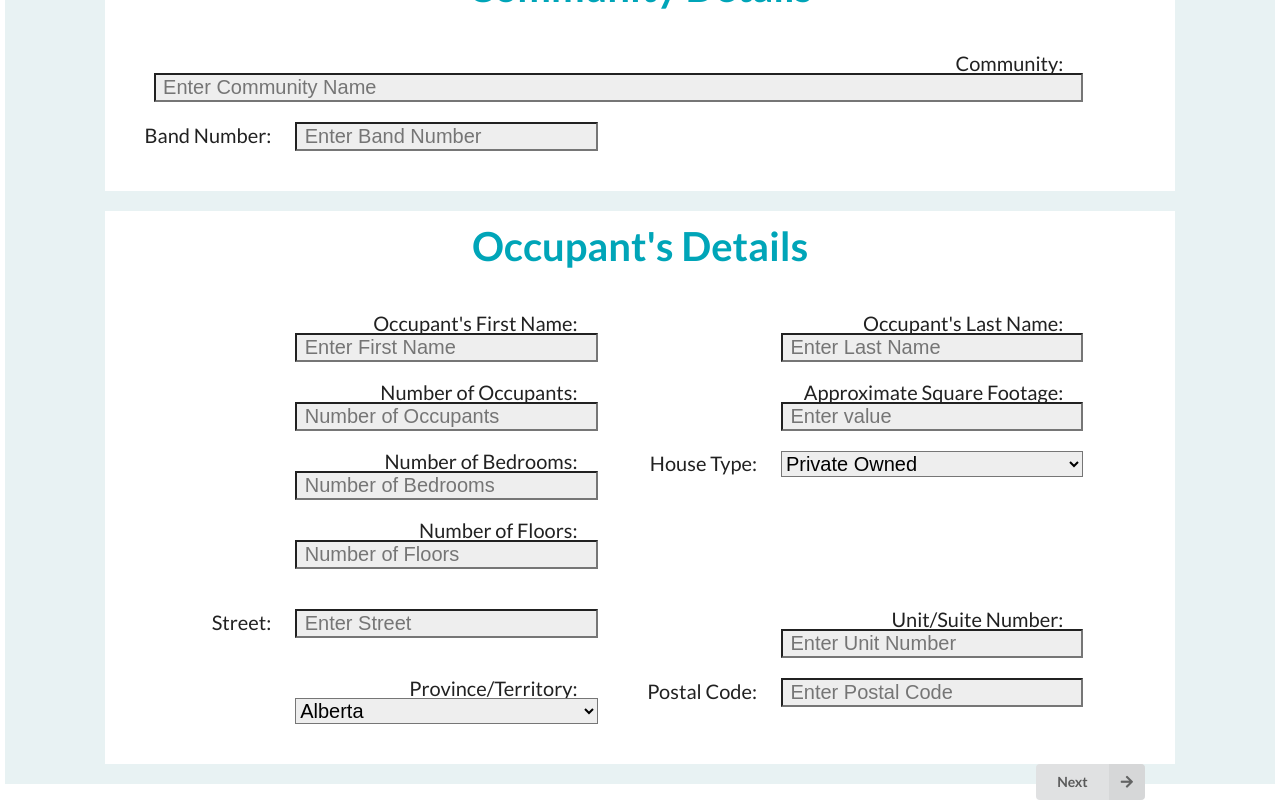
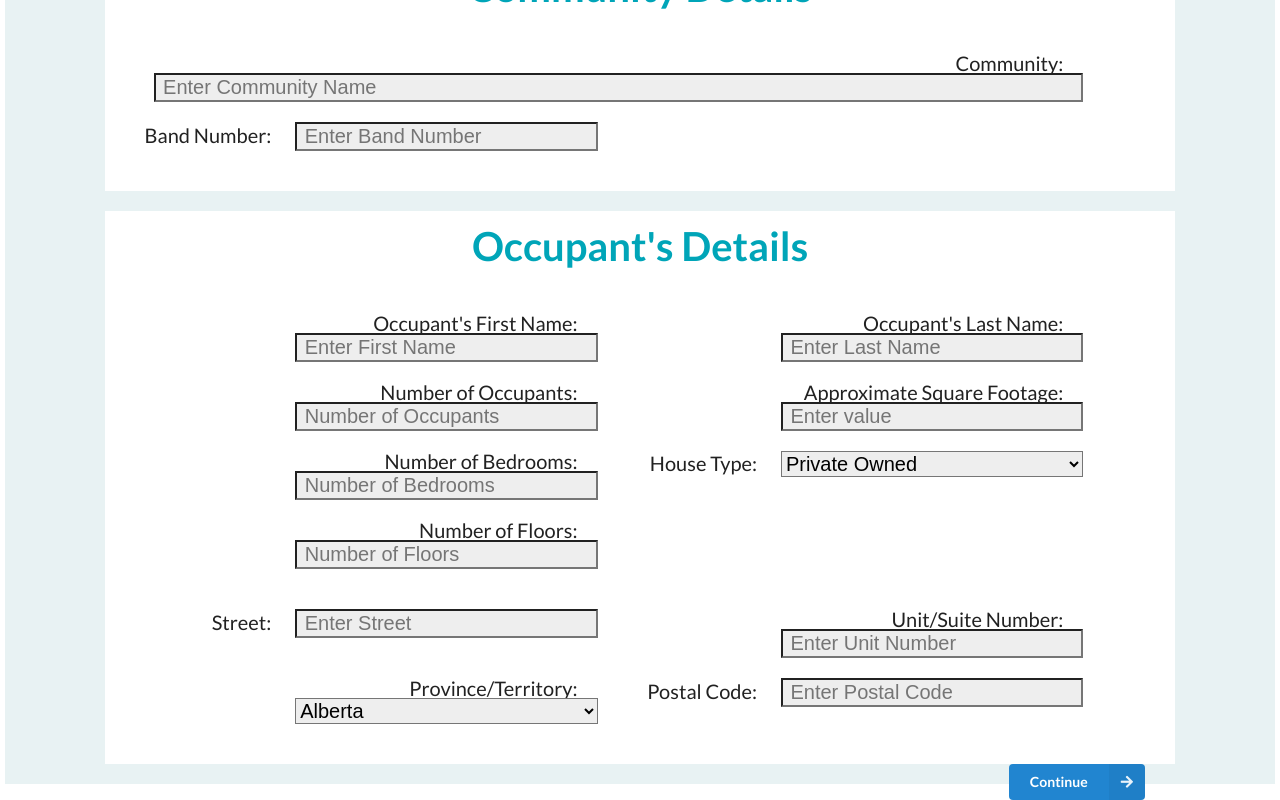
Before and after one commit to GGupta721/HSAtest, a React (Create React App) app in the folder hsatest/: page / in a window 1280 px wide. Shown: the part 347-1147 px from the top of the page. Built offline with nearby package versions, Linux system fonts and the light colour scheme.

Commit message:
minor changes

```diff
--- a/hsatest/src/components/App.css
+++ b/hsatest/src/components/App.css
@@ -72,7 +72,7 @@ input[type="radio"] {
 } */
 
 .NavLinks {
-  color: lightseagreen;
+  color: rgb(188, 241, 239);
   font-size: 24px;
   /* font-weight: bold; */
 }
@@ -81,7 +81,7 @@ input[type="radio"] {
   float: right;
   /* padding: 10px; */
   margin-top: 20px;
-  margin-right: 25px;
+  /* margin-right: 10px; */
   margin-bottom: 20px;
   /* margin-bottom: 5px; */
 }
--- a/hsatest/src/components/Form/Exterior/Exterior.js
+++ b/hsatest/src/components/Form/Exterior/Exterior.js
@@ -1,11 +1,6 @@
 import React from  "react"
 import { Alert } from "reactstrap"
 import "./Exterior.css"
-// import PopoverPopupState from "../PopoverCommentRequired";
-// import Typography from '@mui/material/Typography';
-// import Button from '@mui/material/Button';
-// import Popover from '@mui/material/Popover';
-// import PopupState, { bindTrigger, bindPopover } from 'material-ui-popup-state';
 
 class Exterior extends React.Component{
 
@@ -32,6 +27,7 @@ class Exterior extends React.Component{
                 const {exteriorValues, handleChange} = this.props;
 
                 return(
+                        <div>
                                 <div class="grid-container">
                                         <div className="questions grid-child">
 
@@ -216,8 +212,17 @@ class Exterior extends React.Component{
                                                 </p>
 
                                         </div>
-                                <button onClick={this.previous}>Previous</button>
-                                <button onClick={this.continue}>Continue</button>
+
+                                </div>
+                                <button class="ui left labeled icon button previous blue" onClick={this.previous}>
+                                        <i class="left arrow icon"></i>
+                                        Previous
+                                </button>
+                                        {/* <button onClick={this.continue}>Continue</button> */}
+                                <button class="ui right labeled icon button next blue" onClick={this.continue}>
+                                        <i class="right arrow icon"></i>
+                                        Continue
+                                </button>
                         </div>
 
                 );
--- a/hsatest/src/components/Form/InteriorDetails/InteriorDetails.js
+++ b/hsatest/src/components/Form/InteriorDetails/InteriorDetails.js
@@ -555,8 +555,15 @@ class InteriorDetails extends React.Component{
                                         </div>
                                 </div>
                                 <br/>
-                                <button onClick={this.previous}>Previous</button>
-                                <button onClick={this.continue}>Continue</button>
+                                <button class="ui left labeled icon button previous blue" onClick={this.previous}>
+                                        <i class="left arrow icon"></i>
+                                        Previous
+                                </button>
+                                        {/* <button onClick={this.continue}>Continue</button> */}
+                                <button class="ui right labeled icon button next blue" onClick={this.continue}>
+                                        <i class="right arrow icon"></i>
+                                        Continue
+                                </button>
                         </div>
                 );
         }
--- a/hsatest/src/components/Form/Report/Report.js
+++ b/hsatest/src/components/Form/Report/Report.js
@@ -55,7 +55,12 @@ class Report extends Component {
                         <td style={{ border:"2px solid black"}}></td>
                     </tr>
                 </table>
-            <button onClick={this.previous}>Previous</button>
+                <br/>
+                <button class="ui left labeled icon button previous blue" onClick={this.previous}>
+                    <i class="left arrow icon"></i>
+                    Previous
+                </button>
+
             </div>
         );
     }
--- a/hsatest/src/components/Form/details/occupantDetails.js
+++ b/hsatest/src/components/Form/details/occupantDetails.js
@@ -112,9 +112,9 @@ class OccupantDetails extends React.Component{
 
                 </div>
                 <br/><br/>
-                <button class="ui right labeled icon button next NavLinks" onClick={this.continue}>
+                <button class="ui right labeled icon button next blue" onClick={this.continue}>
                     <i class="right arrow icon"></i>
-                    Next
+                    Continue
                 </button>
                 {/* <button onClick={this.continue}>continue</button> */}
 
--- a/hsatest/src/components/Form/form.css
+++ b/hsatest/src/components/Form/form.css
@@ -16,6 +16,10 @@
 
 .blue {
   color: #00a5b8;
+}
+
+.btnColor {
+  color: rgb(188, 241, 239);
 }
 
 .left {
```
Lines whose indentation alone changed are shown as unchanged.
